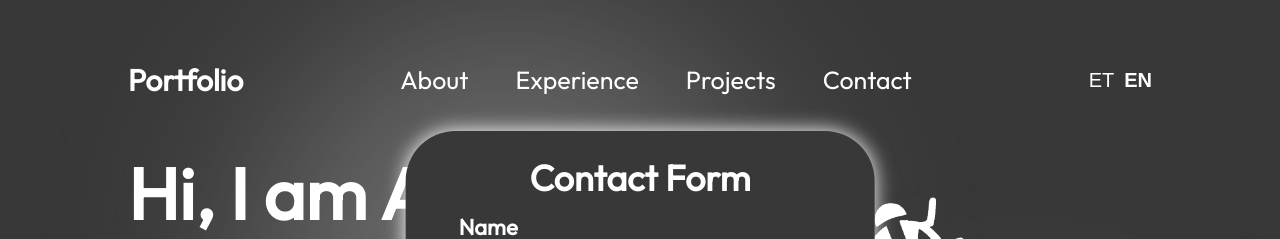
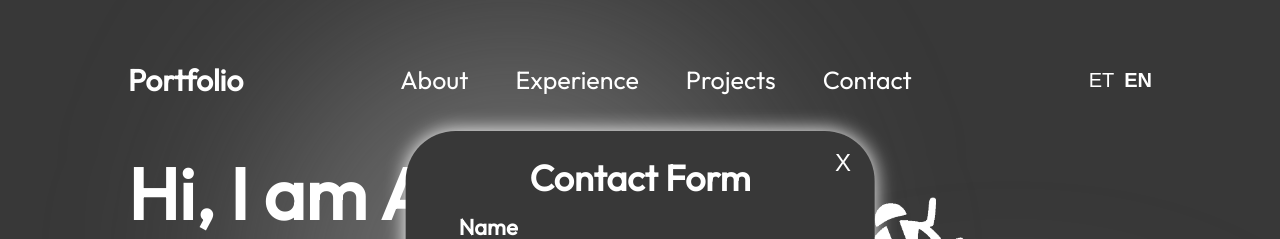
Before and after one commit to Andreastaru/portfolio, a React app: page / in a window 1280 px wide. Both pictures are taken after a click on the link "Contact me". Shown: the top 239 px of the page. Built offline with nearby package versions, Linux system fonts and the light colour scheme; the HTML template or start-up script is replaced by a standard one.

Commit message:
added close button

```diff
--- a/src/components/ContactForm/ContactForm.jsx
+++ b/src/components/ContactForm/ContactForm.jsx
@@ -4,11 +4,11 @@ import { useTranslation } from "react-i18next";
 import { PuffLoader } from "react-spinners";
 import PropTypes from "prop-types";
 
-export const ContactForm = ({ onFormSubmit }) => {
+export const ContactForm = ({ onFormSubmit, onClose }) => {
   const { t } = useTranslation();
   const textareaRef = React.createRef();
   const [isSubmitting, setIsSubmitting] = useState(false);
-  const [emailSent, setEmailSent] = useState(false);
+  const [formSent, setFormSent] = useState(false);
   const [isMobile, setIsMobile] = useState(window.innerWidth <= 830);
 
   useEffect(() => {
@@ -48,14 +48,22 @@ export const ContactForm = ({ onFormSubmit }) => {
 
       if (res.success) {
         console.log("Success", res);
-        setEmailSent(true);
+        setFormSent(true);
         onFormSubmit();
       }
     }
   };
 
+  const handleClose = () => {
+    setFormSent(false);
+    onClose();
+  };
+
   return (
-    <section className={emailSent ? styles.emailSent : styles.contact}>
+    <section className={formSent ? styles.formSent : styles.contact}>
+      <button className={styles.closeButton} onClick={handleClose}>
+        X
+      </button>
       <form onSubmit={onSubmit}>
         <h2>{t("ContactForm.Contact")}</h2>
         <div>
@@ -140,4 +148,5 @@ export const ContactForm = ({ onFormSubmit }) => {
 
 ContactForm.propTypes = {
   onFormSubmit: PropTypes.func.isRequired,
+  onClose: PropTypes.func.isRequired,
 };
--- a/src/components/ContactForm/ContactForm.module.css
+++ b/src/components/ContactForm/ContactForm.module.css
@@ -6,7 +6,7 @@
   font-size: 36px;
   font-weight: 600;
 }
-.emailSent {
+.formSent {
   animation: fadeOut 0.5s forwards;
 }
 
@@ -95,6 +95,26 @@
   align-items: center !important;
   flex: 1 !important;
 }
+.closeButton {
+  position: absolute;
+  top: 16px;
+  right: 5%;
+  font-size: 24px;
+  cursor: pointer;
+  background: none;
+  border: none;
+  padding: 0;
+  margin-top: 2px;
+  color: var(--color-text);
+}
+
+.closeButton:hover {
+  -webkit-text-stroke: 0.2px #ffff;
+}
+
+.closeButton:focus {
+  outline: none;
+}
 @media only screen and (max-width: 830px) {
   .contact {
     font-size: 20px;
@@ -125,4 +145,9 @@
   .contact h2 {
     font-size: 20px;
   }
+  .closeButton {
+    margin-top: 0px;
+    right: 8%;
+    font-size: 18px;
+  }
 }
--- a/src/components/Hero/Hero.jsx
+++ b/src/components/Hero/Hero.jsx
@@ -165,6 +165,11 @@ export const Hero = () => {
               setFormSubmitted(true);
               setShowContactForm(false);
             }}
+            onClose={() => {
+              setFormSubmitted(false);
+              setShowContactForm(false);
+              setShowToast(false);
+            }}
           />
         </div>
       )}
```
